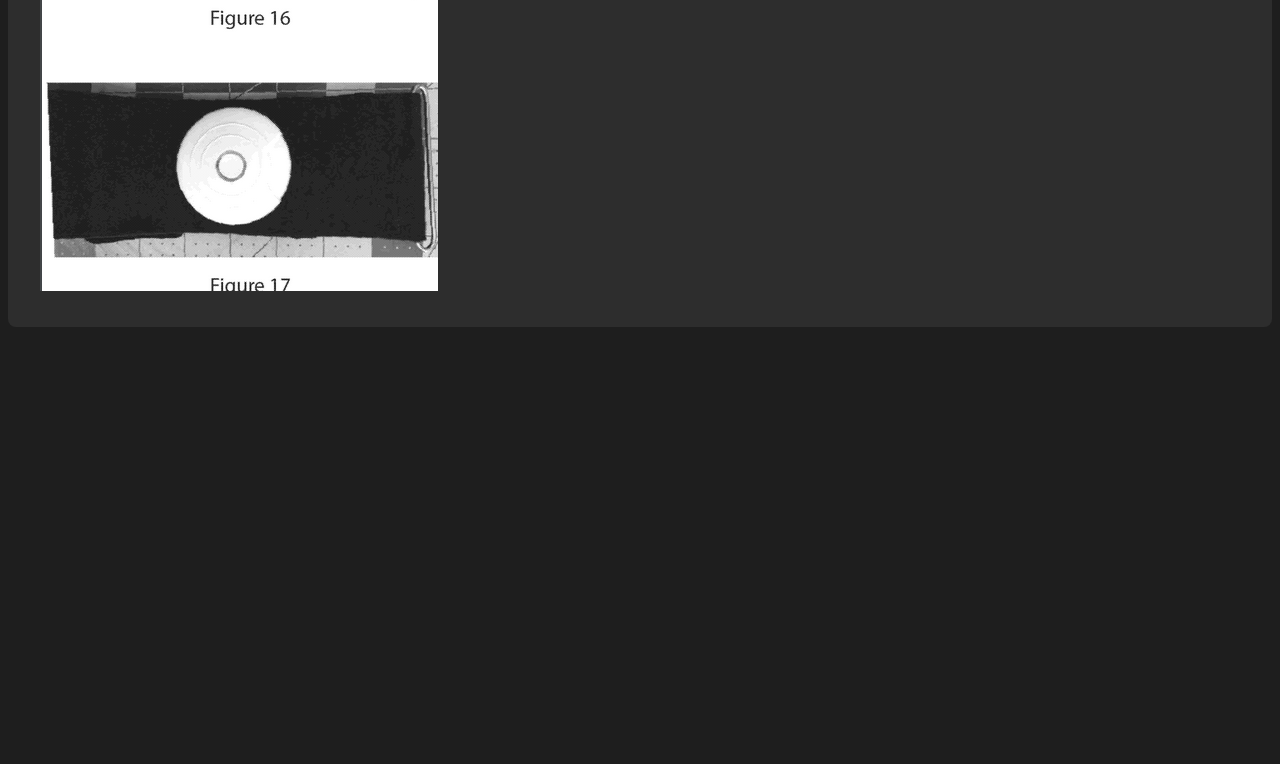
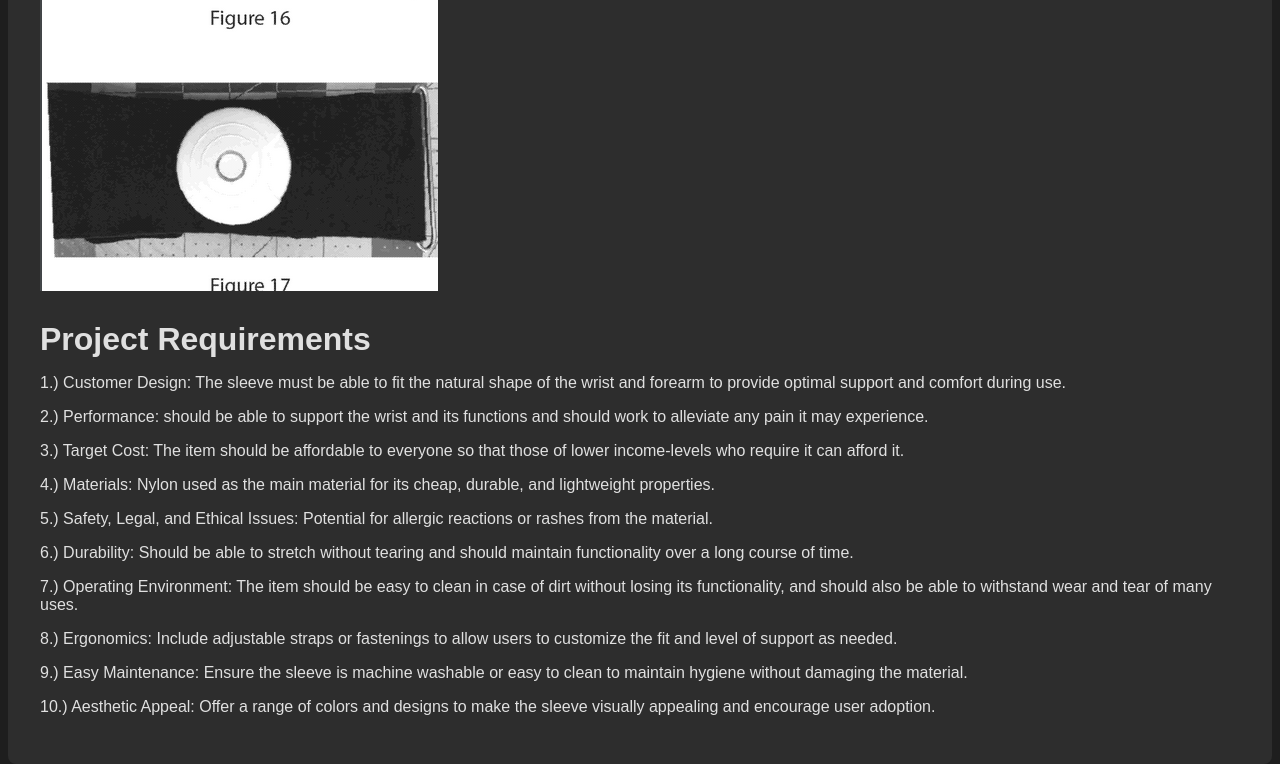
Before and after one commit to NoQuintana/NoQuintana.github.io, a plain HTML site: page problemvalidation.html in a window 1280 px wide. Shown: the part 3035-3799 px from the top of the page. Before the commit the page ends 3362 px from the top, so only its background shows below. Drawn offline with Linux system fonts and the light colour scheme.

Commit message:
project rquirements

```diff
--- a/problemvalidation.html
+++ b/problemvalidation.html
@@ -39,6 +39,18 @@
             <p>Citation: US20210244941A1</p>
             <p>This patent is sort of a jack of all trades when it comes to attempting to alleviate pain in certain areas or joints. This is meant to be placed on areas such as your knees, wrists, forearms, etc. In design it is very close to what we want to have as our final design since it is portable, easy to use, and comftorable. The only issue I can see with this specific design is that it does not include any sort of pressure sensor whcih we wish to include somewhere on our future device. All in all this design is very close to what our group wants to have as our final design with a few extra features. We also want our final design to be specific to the wrist so we can make a proper design that alleviates most wrist pain experienced through a persons day to day life.</p>
             <img src="images/wrist-strap.png" alt="Wrist Strap" id="strap" >
+            <h1>Project Requirements</h1>
+            <p>1.) Customer Design: The sleeve must be able to fit the natural shape of the wrist and forearm to provide optimal support and comfort during use.</p>
+            <p>2.) Performance: should be able to support the wrist and its functions and should work to alleviate any pain it may experience.</p>
+            <p>3.) Target Cost: The item should be affordable to everyone so that those of lower income-levels who require it can afford it.</p>
+            <p>4.) Materials: Nylon used as the main material for its cheap, durable, and lightweight properties.</p>
+            <p>5.) Safety, Legal, and Ethical Issues: Potential for allergic reactions or rashes from the material.</p>
+            <p>6.) Durability: Should be able to stretch without tearing and should maintain functionality over a long course of time.</p>
+            <p>7.) Operating Environment: The item should be easy to clean in case of dirt without losing its functionality, and should also be able to withstand wear and tear of many uses.</p>
+            <p>8.) Ergonomics: Include adjustable straps or fastenings to allow users to customize the fit and level of support as needed.</p>
+            <p>9.) Easy Maintenance: Ensure the sleeve is machine washable or easy to clean to maintain hygiene without damaging the material.</p>
+            <p>10.) Aesthetic Appeal: Offer a range of colors and designs to make the sleeve visually appealing and encourage user adoption.</p>
+
         </section>
     </main>
 </body>
```
